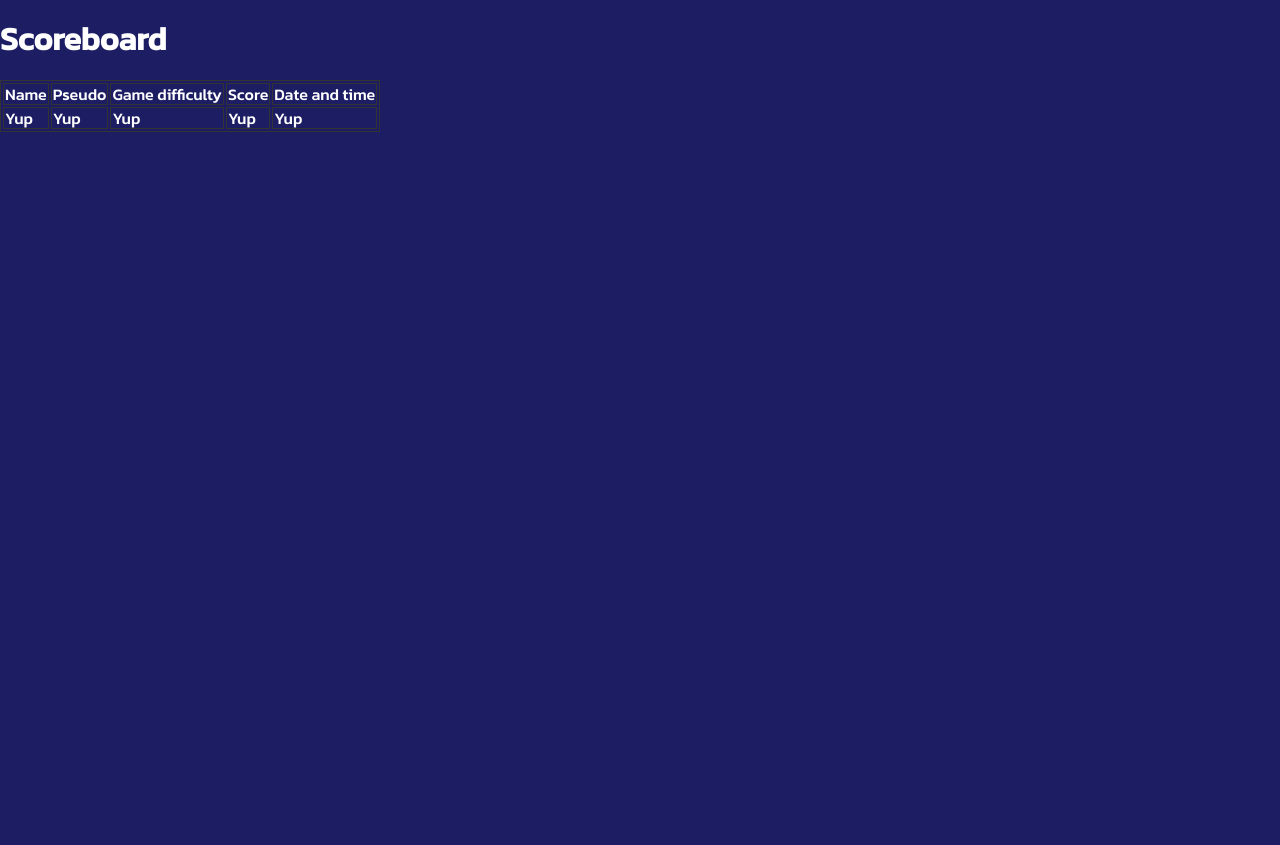
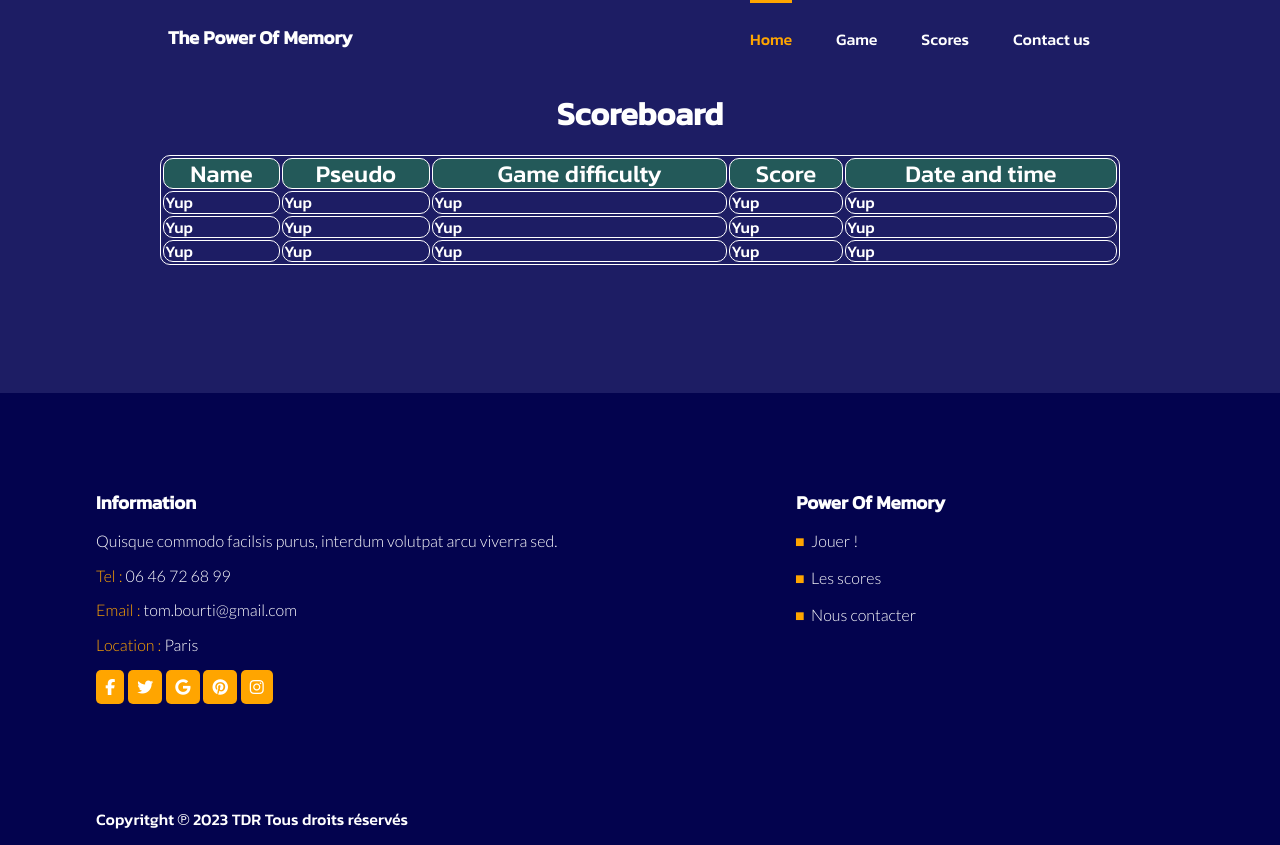
Before and after one commit to hard-tech/fantasy-memory, a PHP site: page /scoreboard.html in a window 1280 px wide. Before the commit the page ends 132 px from the top, so only its background shows below. Run offline with PHP 8.4, Linux system fonts and the light colour scheme; some libraries are stand-ins or nearby versions.

Commit message:
Updated scoreboard style

```diff
--- a/assets/css/main.css
+++ b/assets/css/main.css
@@ -48,7 +48,6 @@ form button {
     display: flex;
 }
 
-<<<<<<< Updated upstream
 #no-margin-bot {
     margin-bottom: 0;
 }
@@ -111,10 +110,6 @@ form button {
 .banner h1 {
     font-size: 3rem;
     margin: 0;
-}
-
-#no-margin-bot {
-    margin-bottom: 0;
 }
 
 /*
@@ -282,7 +277,7 @@ form button {
 
 /* ### Début codes (de Game.html) ### */
 
-#bodyGames header{
+#bodyGames header ,#bodyScore header{
     position: relative;
 
 }
@@ -345,3 +340,35 @@ form button {
     color: white;
     border-radius: 5px;
 }
+
+/*
+    Scoreboard (scoreboard.html)
+*/
+
+#bodyScore main {
+    display: flex;
+    justify-content: center;
+    flex-direction: column;
+    align-items: center;
+    margin-bottom: 10%;
+}
+
+#bodyScore table {
+    width: 75%;
+    border: solid white 1px;
+    border-radius: 10px;
+
+
+}
+
+#bodyScore thead td {
+    background-color: rgb(35, 89, 89);
+    font-size: 1.5rem;
+    text-align: center;
+}
+
+#bodyScore table td {
+    border: solid white 1px;
+    font-weight: lighter;
+    border-radius: 10px;
+}
--- a/scoreboard.html
+++ b/scoreboard.html
@@ -4,38 +4,100 @@
     <meta name="description" content="Site Memories pour la coding factory projet flash">
     <meta charset="UTF-8">
     <meta name="viewport" content="width=device-width, initial-scale=1.0">
+    <title>ScoreBoard</title>
 
-    <!-- ### Imports Css ### -->
+    <link rel="stylesheet" href="assets/css/normalize.css ">
+    <script src="https://kit.fontawesome.com/6abcad6372.js" crossorigin="anonymous"></script>
+
     <link rel="stylesheet" href="assets/css/header.css">
     <link rel="stylesheet" href="assets/css/footer.css">
     <link rel="stylesheet" href="assets/css/main.css">
-        <link rel="stylesheet" href="assets/css/normalize.css">
-        <link rel="stylesheet" href="assets/css/style.css">
 
-    <title>ScoreBoard</title>
 </head>
-<body>
-    <!-- TODO: Copy homepage header there -->
-    <!-- NOTE(a.perche): The style is ugly because we will replace it -->
+<body id="bodyScore">
+    <header>
+        <nav>
+            <h3>The Power Of Memory</h3>
+            <ul>
+                <li><a id="active" href="">Home</a></li>
+                <li><a href="">Game</a></li>
+                <li><a href="">Scores</a></li>
+                <li><a href="">Contact us</a></li>
+            </ul>
+        </nav>
+    </header>
+
+        <main>
             <h1>Scoreboard</h1>
-    <table style="border: 1px solid #333">
+            <table>
+                <thead>
+                    <tr>
+                        <td>Name</td>
+                        <td>Pseudo</td>
+                        <td>Game difficulty</td>
+                        <td>Score</td>
+                        <td>Date and time</td>
+                    </tr>
+                </thead>
                 <tbody>
+
                     <tr>
-                <td style="border: 1px solid #333">Name</td>
-                <td style="border: 1px solid #333">Pseudo</td>
-                <td style="border: 1px solid #333">Game difficulty</td>
-                <td style="border: 1px solid #333">Score</td>
-                <td style="border: 1px solid #333">Date and time</td>
+                        <td>Yup</td>
+                        <td >Yup</td>
+                        <td >Yup</td>
+                        <td>Yup</td>
+                        <td>Yup</td>
                     </tr>
                     <tr>
-                <td style="border: 1px solid #333">Yup</td>
-                <td style="border: 1px solid #333">Yup</td>
-                <td style="border: 1px solid #333">Yup</td>
-                <td style="border: 1px solid #333">Yup</td>
-                <td style="border: 1px solid #333">Yup</td>
+                        <td>Yup</td>
+                        <td>Yup</td>
+                        <td>Yup</td>
+                        <td>Yup</td>
+                        <td>Yup</td>
+                    </tr>
+                    <tr>
+                        <td>Yup</td>
+                        <td>Yup</td>
+                        <td>Yup</td>
+                        <td>Yup</td>
+                        <td>Yup</td>
                     </tr>
                 </tbody>
             </table>
+        </main>
     <!-- TODO: Copy homepage footer there -->
+    <footer>
+
+        <section>
+            <div class="footer-info">
+                <h3>Information</h3>
+                <p class="lorem-text">Quisque commodo facilsis purus, interdum volutpat arcu viverra sed.</p>
+                <p class="lorem-text"><span class="Fspan">Tel :</span> 06 46 72 68 99</p>
+                <p class="lorem-text"><span class="Fspan">Email :</span> tom.bourti@gmail.com</p>
+                <p class="lorem-text"><span class="Fspan">Location :</span> Paris</p>
+                <div>
+                        <i class="iconf fa-brands fa-facebook-f"></i>
+                        <i class="iconf fa-brands fa-twitter"></i>
+                        <i class="iconf fa-brands fa-google"></i>
+                        <i class="iconf fa-brands fa-pinterest"></i>
+                        <i class="iconf fa-brands fa-instagram"></i>
+                </div>
+            </div>
+            <div class="footer-info">
+                <h3>Power Of Memory</h3>
+                <ul class="lorem-text">
+                    <li>Jouer !</li>
+                    <br>
+                    <li>Les scores</li>
+                    <br>
+                    <li>Nous contacter</li>
+                </ul>
+            </div>
+            <div></div>
+        </section>
+
+
+        <p id="copyright">Copyritght &copysr; 2023 TDR Tous droits réservés</p>
+    </footer>
 </body>
 </html>
```
Lines whose indentation alone changed are shown as unchanged.
